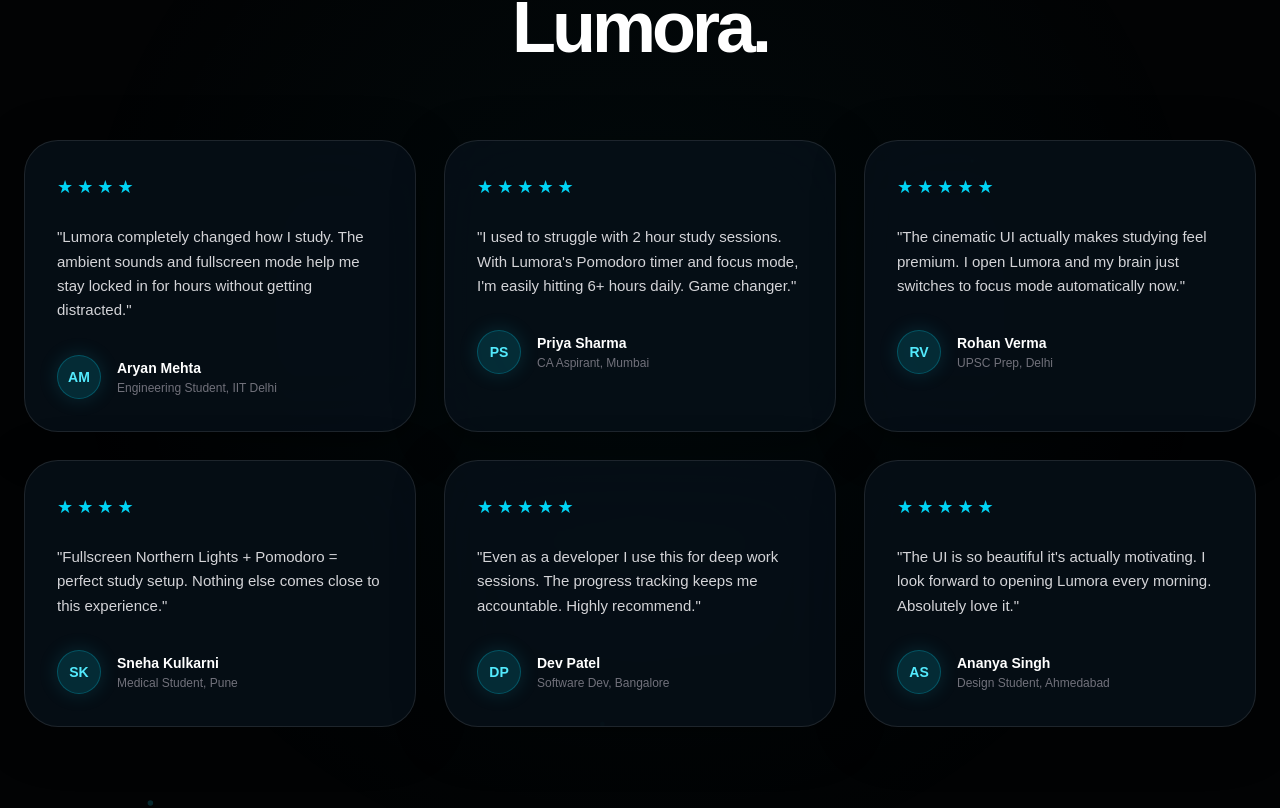
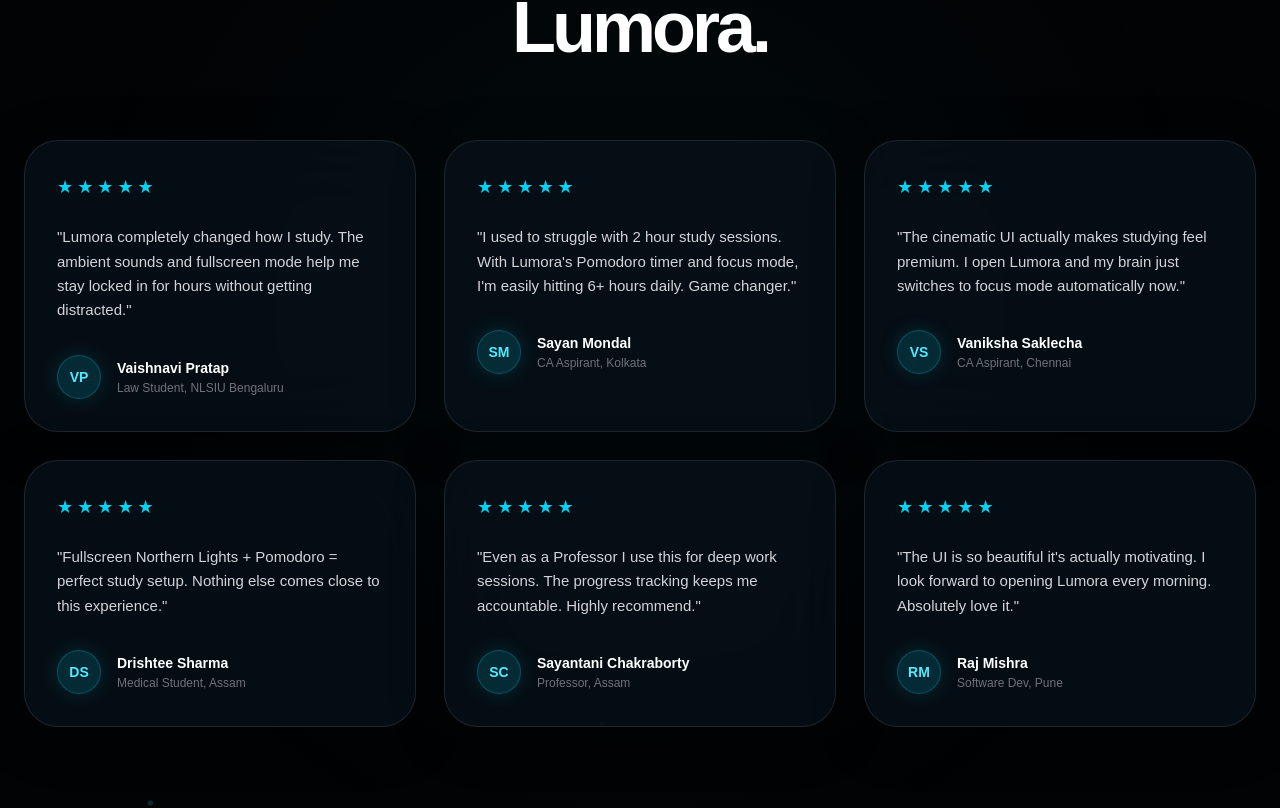
Before and after one commit to vrd-coder/lumora, a Next.js app: page / in a window 1280 px wide. Shown: the part 3352-4160 px from the top of the page. Built offline with nearby package versions, Linux system fonts and the light colour scheme.

Commit message:
Updated testimonials section

```diff
--- a/src/app/page.js
+++ b/src/app/page.js
@@ -878,44 +878,44 @@
             >
               {[
                 {
-                  name: "Aryan Mehta",
-                  role: "Engineering Student, IIT Delhi",
-                  avatar: "AM",
+                  name: "Vaishnavi Pratap",
+                  role: "Law Student, NLSIU Bengaluru",
+                  avatar: "VP",
                   text: "Lumora completely changed how I study. The ambient sounds and fullscreen mode help me stay locked in for hours without getting distracted.",
-                  stars: 4
+                  stars: 5
                 },
                 {
-                  name: "Priya Sharma",
-                  role: "CA Aspirant, Mumbai",
-                  avatar: "PS",
+                  name: "Sayan Mondal",
+                  role: "CA Aspirant, Kolkata",
+                  avatar: "SM",
                   text: "I used to struggle with 2 hour study sessions. With Lumora's Pomodoro timer and focus mode, I'm easily hitting 6+ hours daily. Game changer.",
                   stars: 5
                 },
                 {
-                  name: "Rohan Verma",
-                  role: "UPSC Prep, Delhi",
-                  avatar: "RV",
+                  name: "Vaniksha Saklecha",
+                  role: "CA Aspirant, Chennai",
+                  avatar: "VS",
                   text: "The cinematic UI actually makes studying feel premium. I open Lumora and my brain just switches to focus mode automatically now.",
                   stars: 5
                 },
                 {
-                  name: "Sneha Kulkarni",
-                  role: "Medical Student, Pune",
-                  avatar: "SK",
+                  name: "Drishtee Sharma",
+                  role: "Medical Student, Assam",
+                  avatar: "DS",
                   text: "Fullscreen Northern Lights + Pomodoro = perfect study setup. Nothing else comes close to this experience.",
-                  stars: 4
-                },
-                {
-                  name: "Dev Patel",
-                  role: "Software Dev, Bangalore",
-                  avatar: "DP",
-                  text: "Even as a developer I use this for deep work sessions. The progress tracking keeps me accountable. Highly recommend.",
                   stars: 5
                 },
                 {
-                  name: "Ananya Singh",
-                  role: "Design Student, Ahmedabad",
-                  avatar: "AS",
+                  name: "Sayantani Chakraborty",
+                  role: "Professor, Assam",
+                  avatar: "SC",
+                  text: "Even as a Professor I use this for deep work sessions. The progress tracking keeps me accountable. Highly recommend.",
+                  stars: 5
+                },
+                {
+                  name: "Raj Mishra",
+                  role: "Software Dev, Pune",
+                  avatar: "RM",
                   text: "The UI is so beautiful it's actually motivating. I look forward to opening Lumora every morning. Absolutely love it.",
                   stars: 5
                 }
```
